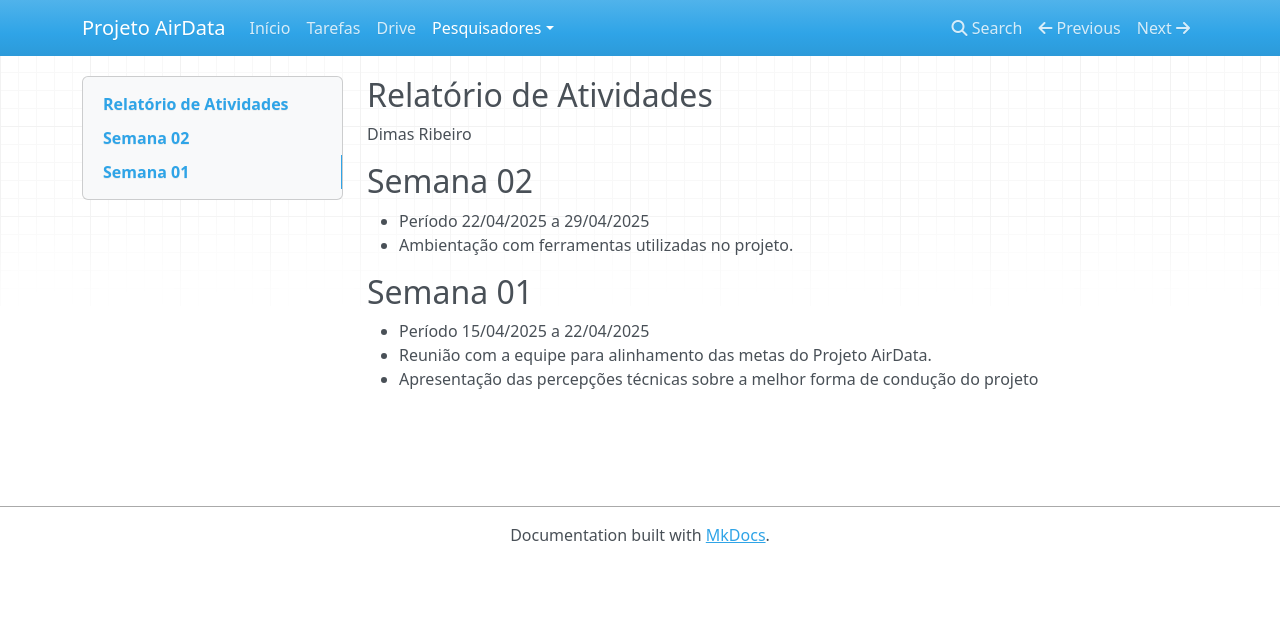
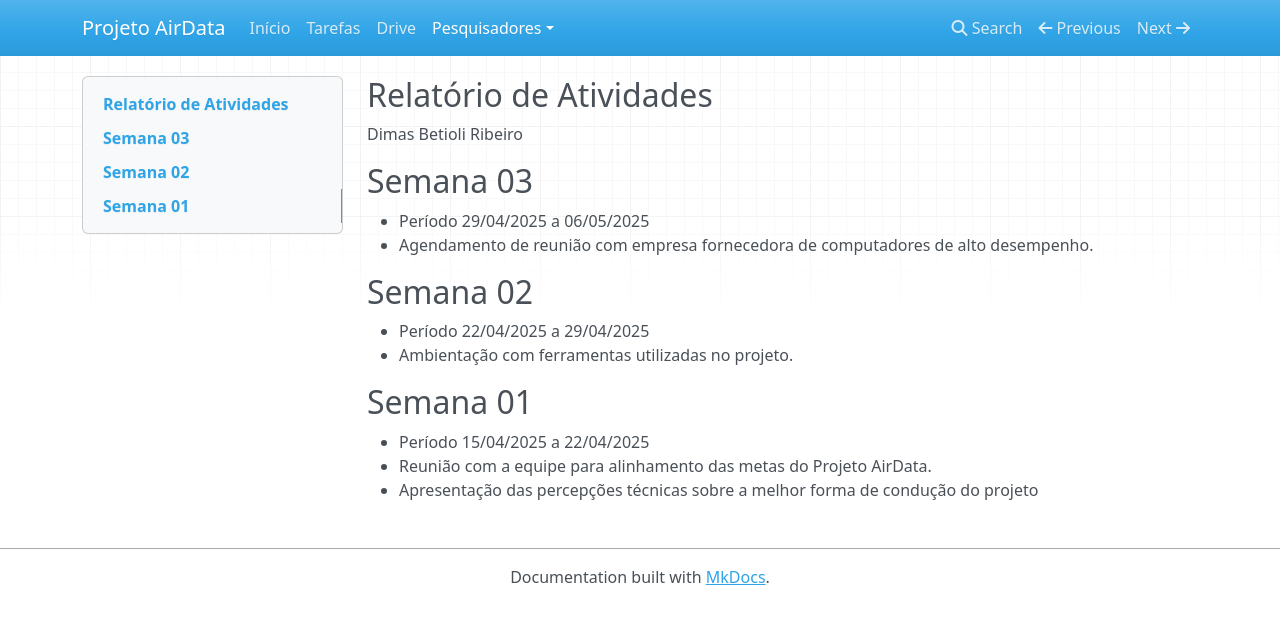
Before and after one commit to projetoairdata/web, an MkDocs documentation site: the page built from docs/pesquisadores/dimas_ribeiro.md, in a window 1280 px wide. Shown: the top 624 px of the page. Built offline with MkDocs 1.6.1, drawn with Linux system fonts in a browser that asks for light colours; nearby versions of some CDN libraries.

Commit message:
Update dimas_ribeiro.md

```diff
--- a/docs/pesquisadores/dimas_ribeiro.md
+++ b/docs/pesquisadores/dimas_ribeiro.md
@@ -1,13 +1,17 @@
 ## Relatório de Atividades
 
-Dimas Ribeiro
+Dimas Betioli Ribeiro
+
+## Semana 03
+
+- Período 29/04/2025 a 06/05/2025
+- Agendamento de reunião com empresa fornecedora de computadores de alto desempenho.
 
 ## Semana 02
 
 - Período 22/04/2025 a 29/04/2025
 - Ambientação com ferramentas utilizadas no projeto.
 
-
 ##  Semana 01
 
 - Período 15/04/2025 a 22/04/2025
```
